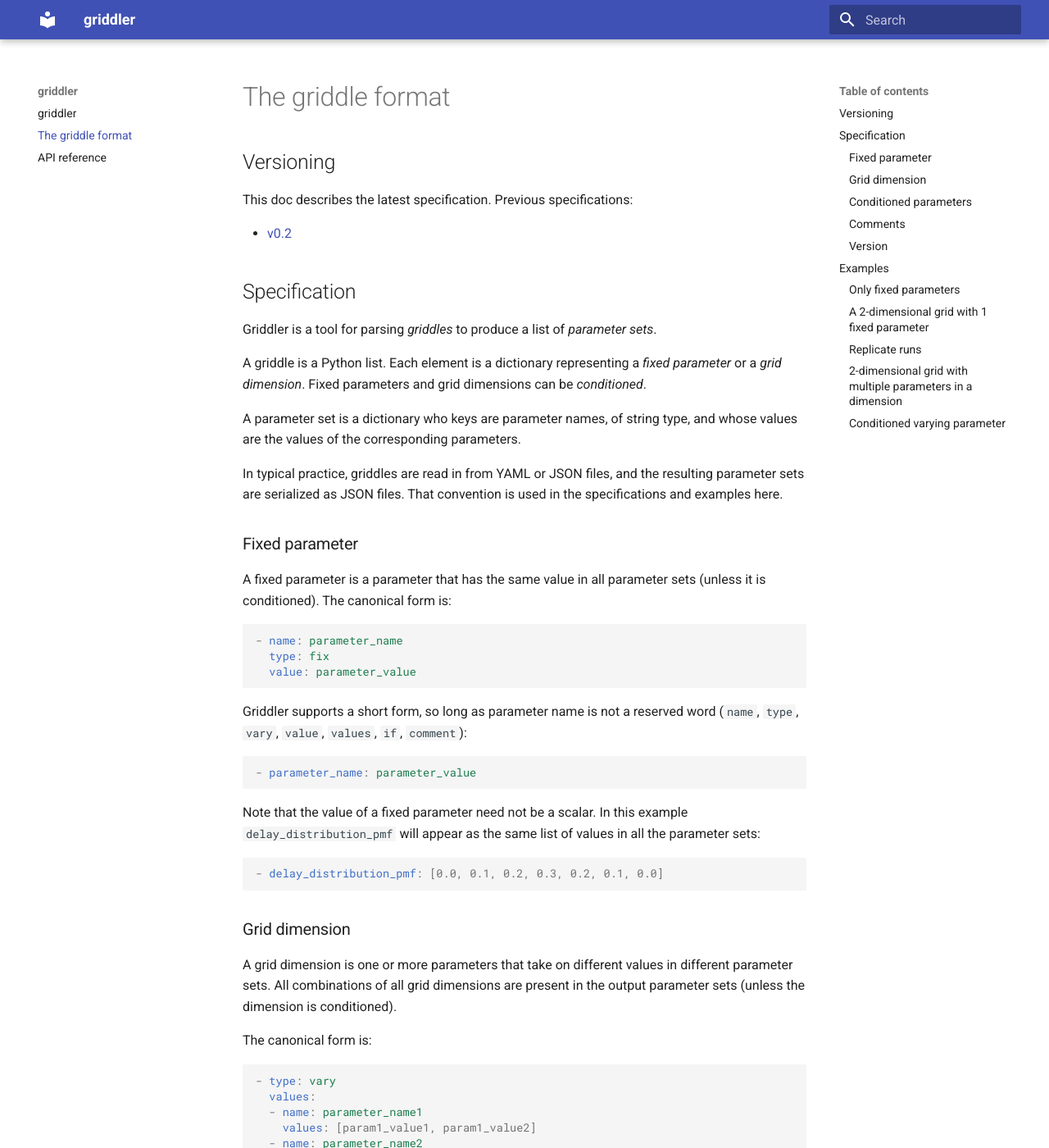
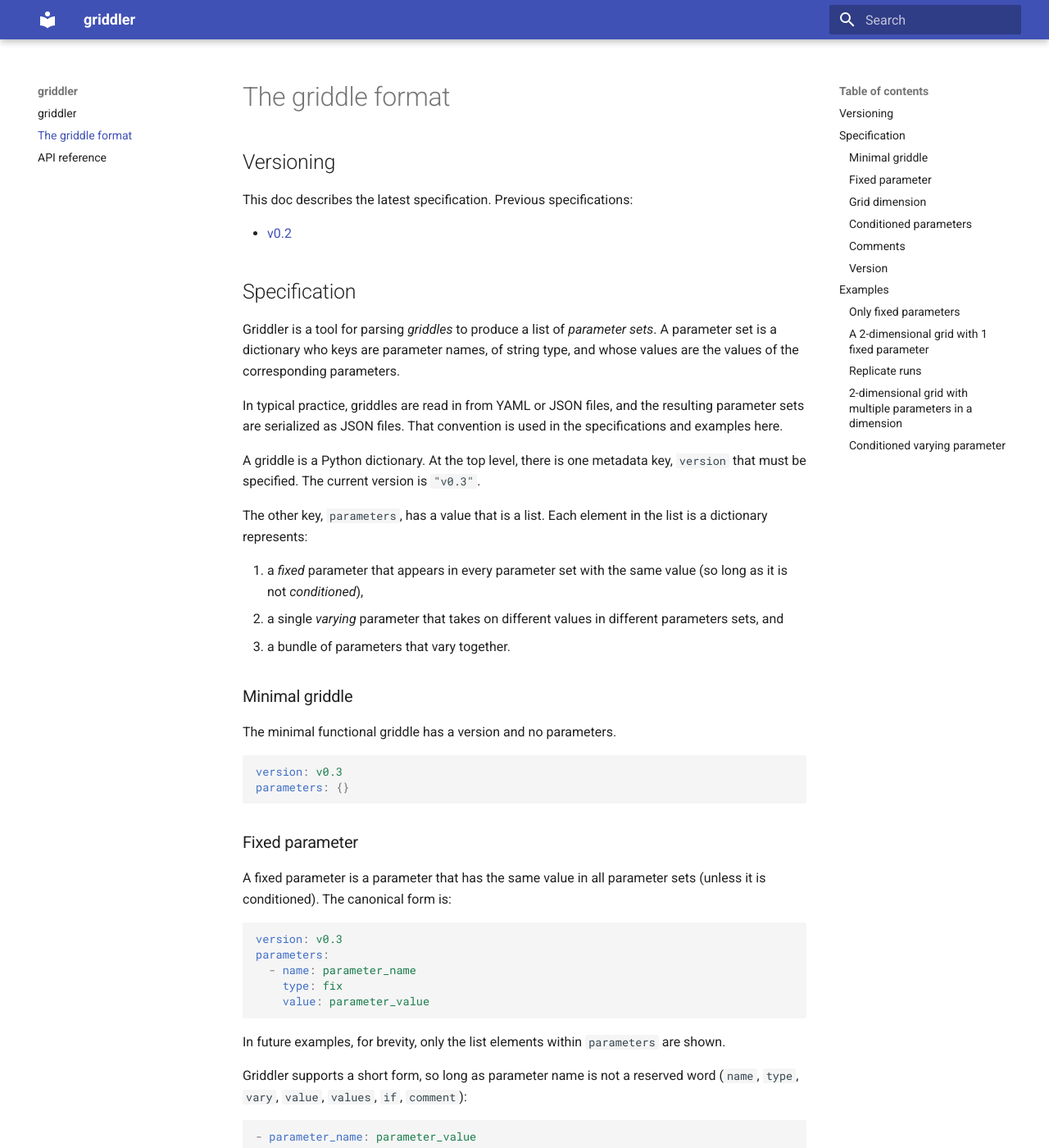
Before and after one commit to CDCgov/pygriddler, an MkDocs documentation site: the page built from docs/griddle.md, in a window 1280 px wide and 1400 px high. Shown: the whole window at 82% size. Built offline with MkDocs 1.6.1 and Material for MkDocs 9.7.7, drawn with Linux system fonts in a browser that asks for light colours.

Commit message:
add version metadata

````diff
--- a/docs/griddle.md
+++ b/docs/griddle.md
@@ -8,23 +8,40 @@
 
 ## Specification
 
-Griddler is a tool for parsing *griddles* to produce a list of *parameter sets*.
-
-A griddle is a Python list. Each element is a dictionary representing a *fixed parameter* or a *grid dimension*. Fixed parameters and grid dimensions can be *conditioned*.
-
-A parameter set is a dictionary who keys are parameter names, of string type, and whose values are the values of the corresponding parameters.
+Griddler is a tool for parsing *griddles* to produce a list of *parameter sets*. A parameter set is a dictionary who keys are parameter names, of string type, and whose values are the values of the corresponding parameters.
 
 In typical practice, griddles are read in from YAML or JSON files, and the resulting parameter sets are serialized as JSON files. That convention is used in the specifications and examples here.
+
+A griddle is a Python dictionary. At the top level, there is one metadata key, `version` that must be specified. The current version is `"v0.3"`.
+
+The other key, `parameters`, has a value that is a list. Each element in the list is a dictionary represents:
+
+1. a *fixed* parameter that appears in every parameter set with the same value (so long as it is not *conditioned*),
+2. a single *varying* parameter that takes on different values in different parameters sets, and
+3. a bundle of parameters that vary together.
+
+### Minimal griddle
+
+The minimal functional griddle has a version and no parameters.
+
+```yaml
+version: v0.3
+parameters: {}
+```
 
 ### Fixed parameter
 
 A fixed parameter is a parameter that has the same value in all parameter sets (unless it is conditioned). The canonical form is:
 
 ```yaml
-- name: parameter_name
-  type: fix
-  value: parameter_value
+version: v0.3
+parameters:
+  - name: parameter_name
+    type: fix
+    value: parameter_value
 ```
+
+In future examples, for brevity, only the list elements within `parameters` are shown.
 
 Griddler supports a short form, so long as parameter name is not a reserved word (`name`, `type`, `vary`, `value`, `values`, `if`, `comment`):
 
````
Also changed, not shown: 2 other files.
